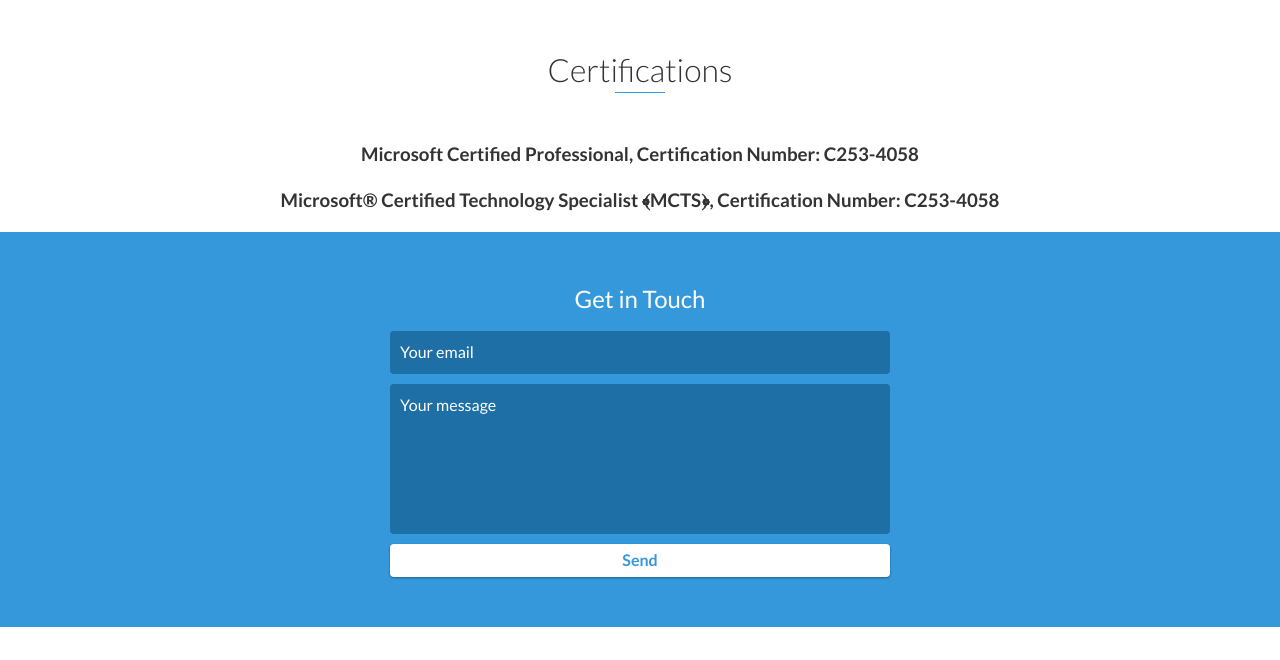
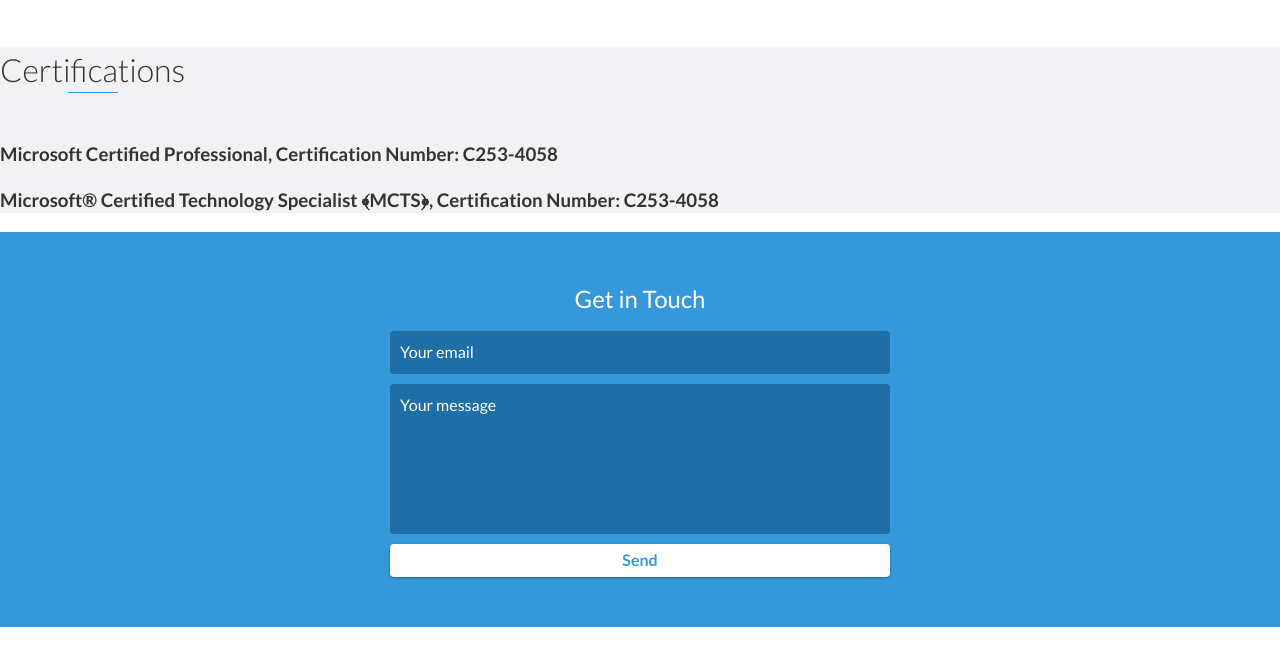
Before and after one commit to sooraj771989/profile, a website: page index.html in a window 1280 px wide. Shown: the part 4440-5100 px from the top of the page. Drawn offline with nearby package versions, Linux system fonts and the light colour scheme; files that its build step writes are made by us from their sources.

Commit message:
Update index.html

```diff
--- a/index.html
+++ b/index.html
@@ -267,7 +267,7 @@
 
 
 
-	<div id="certifications" style="text-align: center;">
+	<div id="certifications" class="background-alt">
         <h2 class="heading">Certifications</h2>
         <div class="c-block">
             <h3>Microsoft Certified Professional, Certification Number: C253-4058</h3>
```
